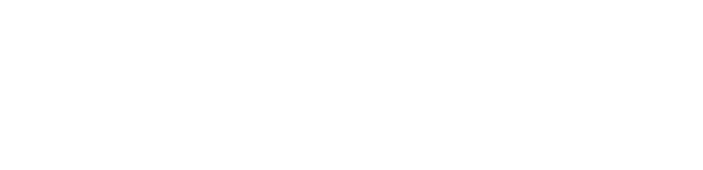
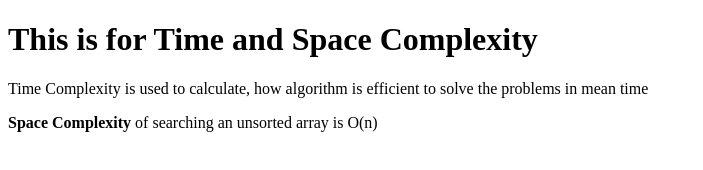
Before and after one commit to acciojob/time-and-space-complexity-Ritesh1408, a website: page main.html in a window 1280 px wide. Shown: the whole page, without its empty margins (0-703 px from the left). Drawn offline with Linux system fonts and the light colour scheme.

Commit message:
created a submission

```diff
--- a/main.html
+++ b/main.html
@@ -8,6 +8,10 @@
 
 <body>
 	<!-- the entire body must be written by student -->
+	<h1>This is for Time and Space Complexity</h1>
+	<p>Time Complexity is used to calculate, how algorithm is efficient to solve the problems in mean time</p>
+	<p><b>Space Complexity</b> of searching an unsorted array is O(n)</p>
+
     <script type="text/javascript" src="./script.js">
 </script>
 
```
